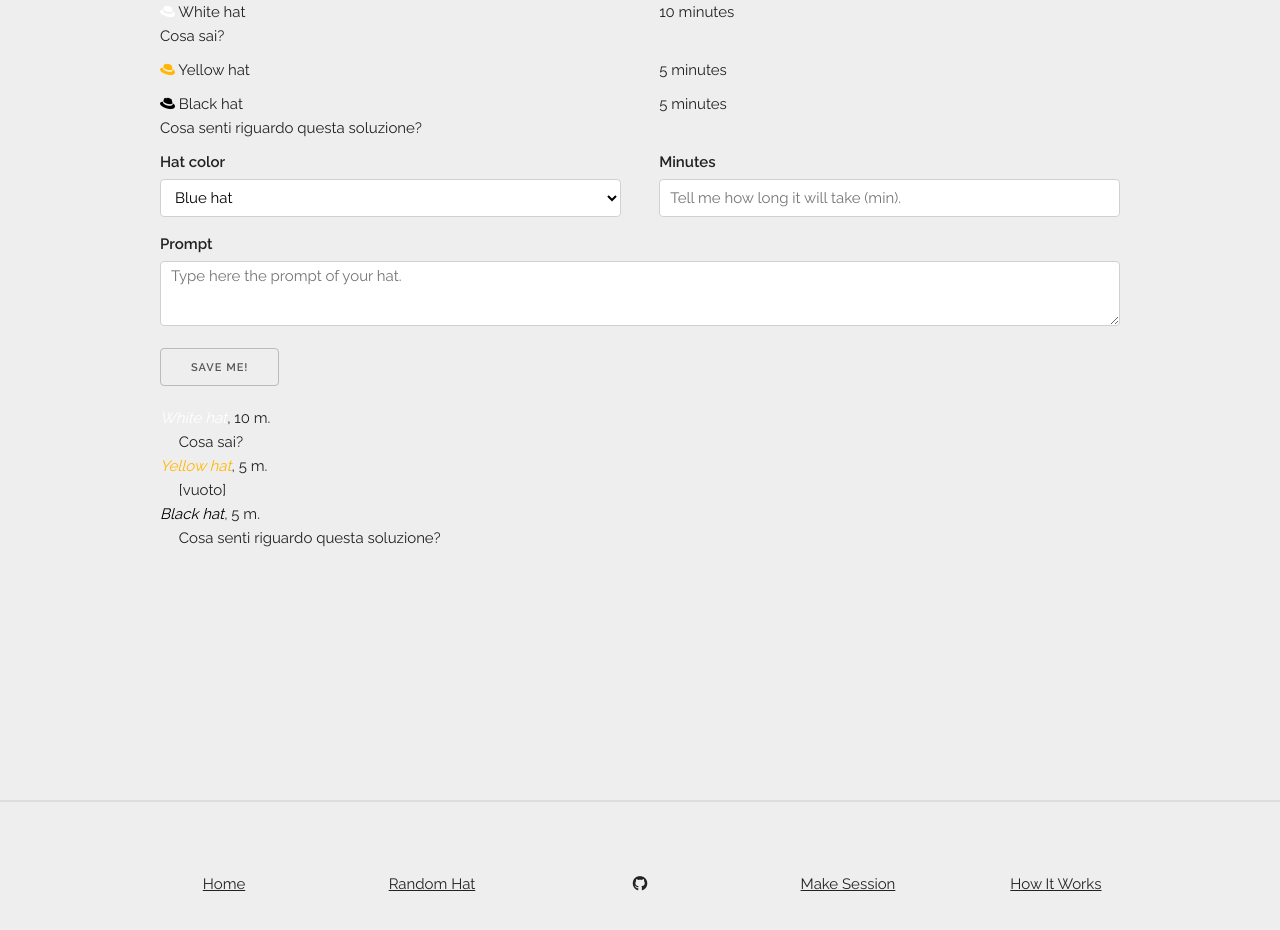
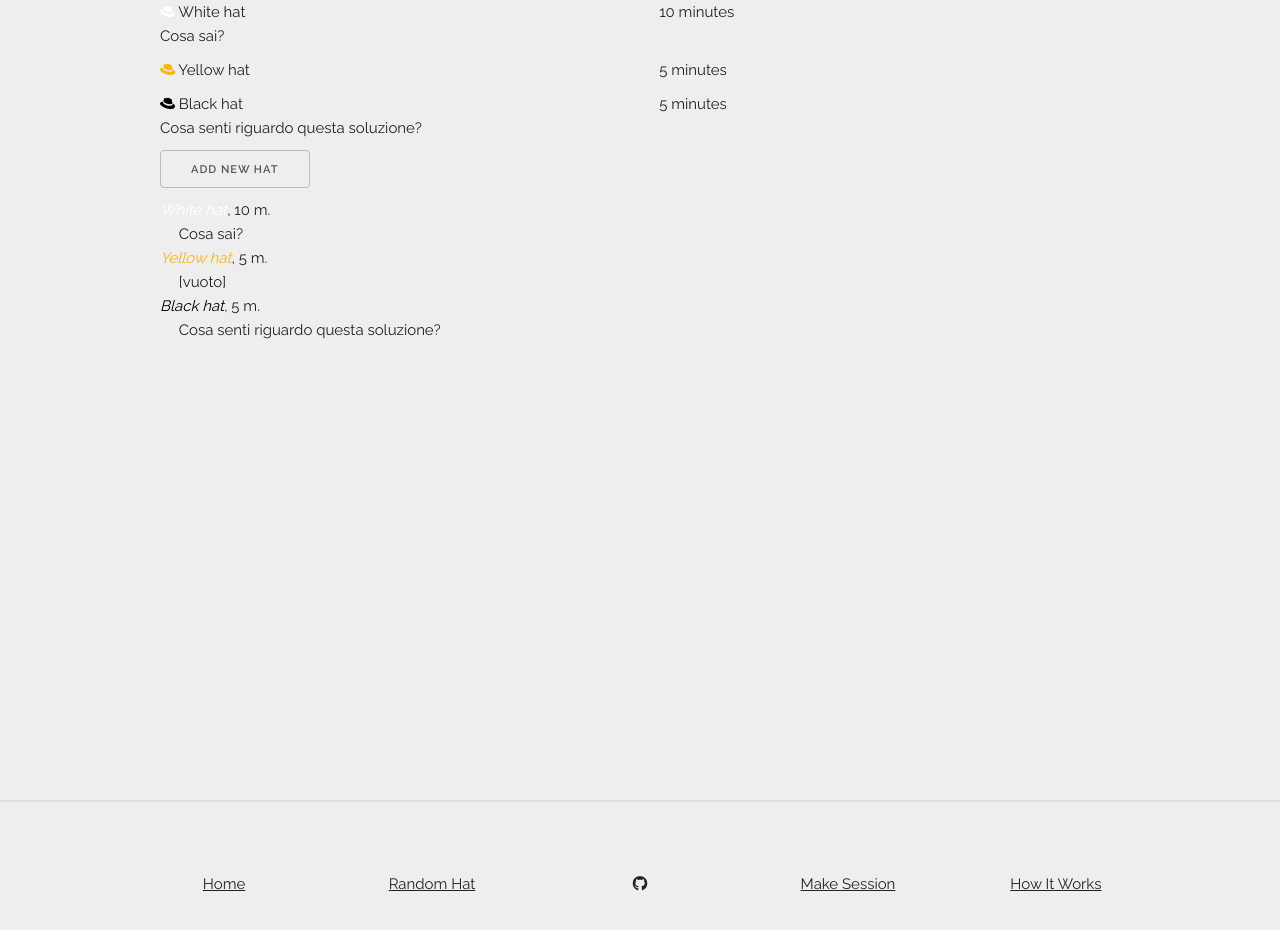
Before and after one commit to scamgi/hats, a Vue app: page /make-session in a window 1280 px wide. Shown: the top 930 px of the page. Built offline with nearby package versions, Linux system fonts and the light colour scheme.

Commit message:
toggle AddHatComponent

```diff
--- a/src/components/SessionPlanner.vue
+++ b/src/components/SessionPlanner.vue
@@ -4,11 +4,24 @@ import SessionPlannerAddHat from "./SessionPlannerAddHat.vue";
 import type { SessionItem } from "@/assets/hatsList";
 export default {
   name: "SessionPlanner",
+  data() {
+    return {
+      showAddHatComponent: false
+    }
+  },
   props: ["session"],
   emits: ['update-session'],
   methods: {
     addSessionItem(sessionItem: SessionItem) {
+      this.toggle();
       this.$emit('update-session', sessionItem);
+    },
+    toggle() {
+      this.showAddHatComponent = !this.showAddHatComponent;
+    },
+    toggleAddHat(e: Event) {
+      e.preventDefault();
+      this.toggle();
     }
   },
   components: { SessionPlannerLine, SessionPlannerAddHat }
@@ -19,6 +32,6 @@ export default {
   <div v-for="item in session">
     <SessionPlannerLine :hatId="item.hatId" :minutes="item.minutes" :prompt="item.prompt" />
   </div>
-  <SessionPlannerAddHat @add-session-item="addSessionItem" />
-  <!-- <button @click="addItem">Add new hat</button> -->
+  <SessionPlannerAddHat :style="{display: showAddHatComponent ? 'block' : 'none'}" @add-session-item="addSessionItem" />
+  <button :style="{display: showAddHatComponent ? 'none' : 'inline-block'}" @click="toggleAddHat">Add new hat</button>
 </template>
```
